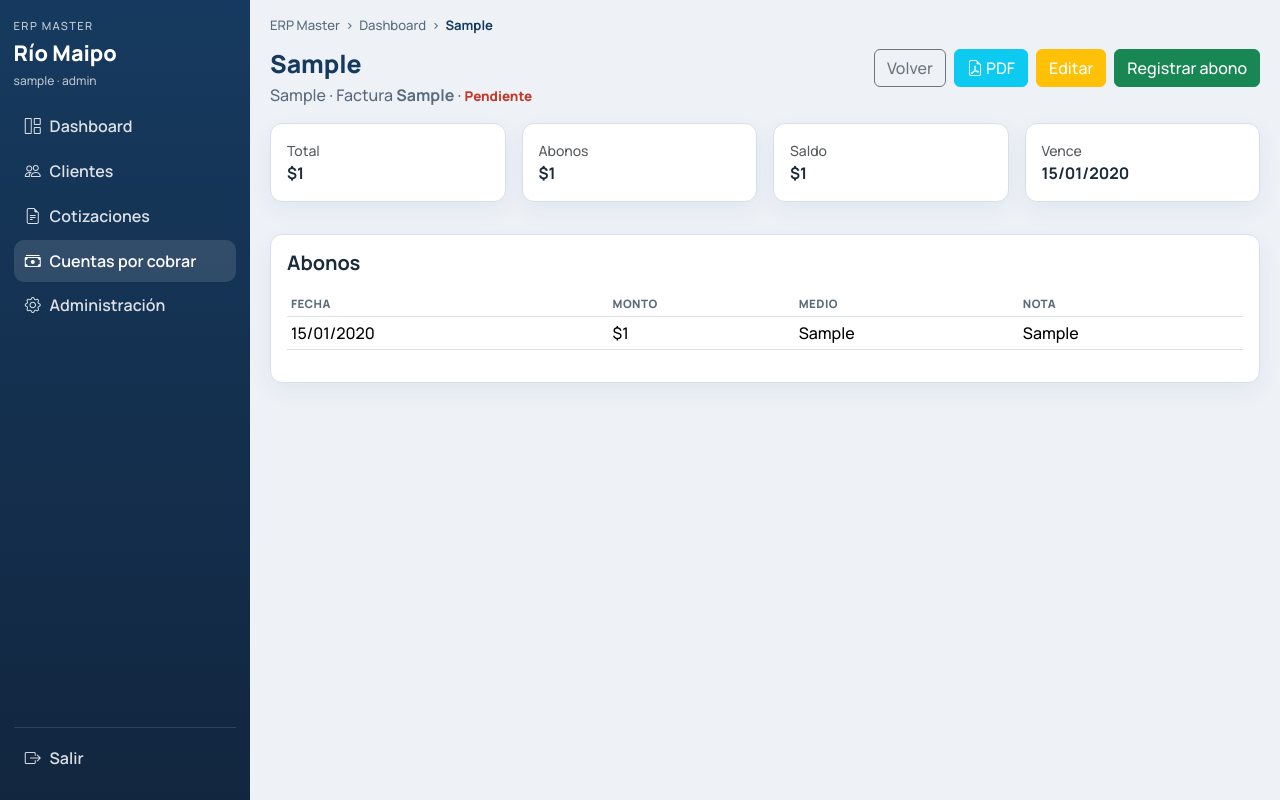
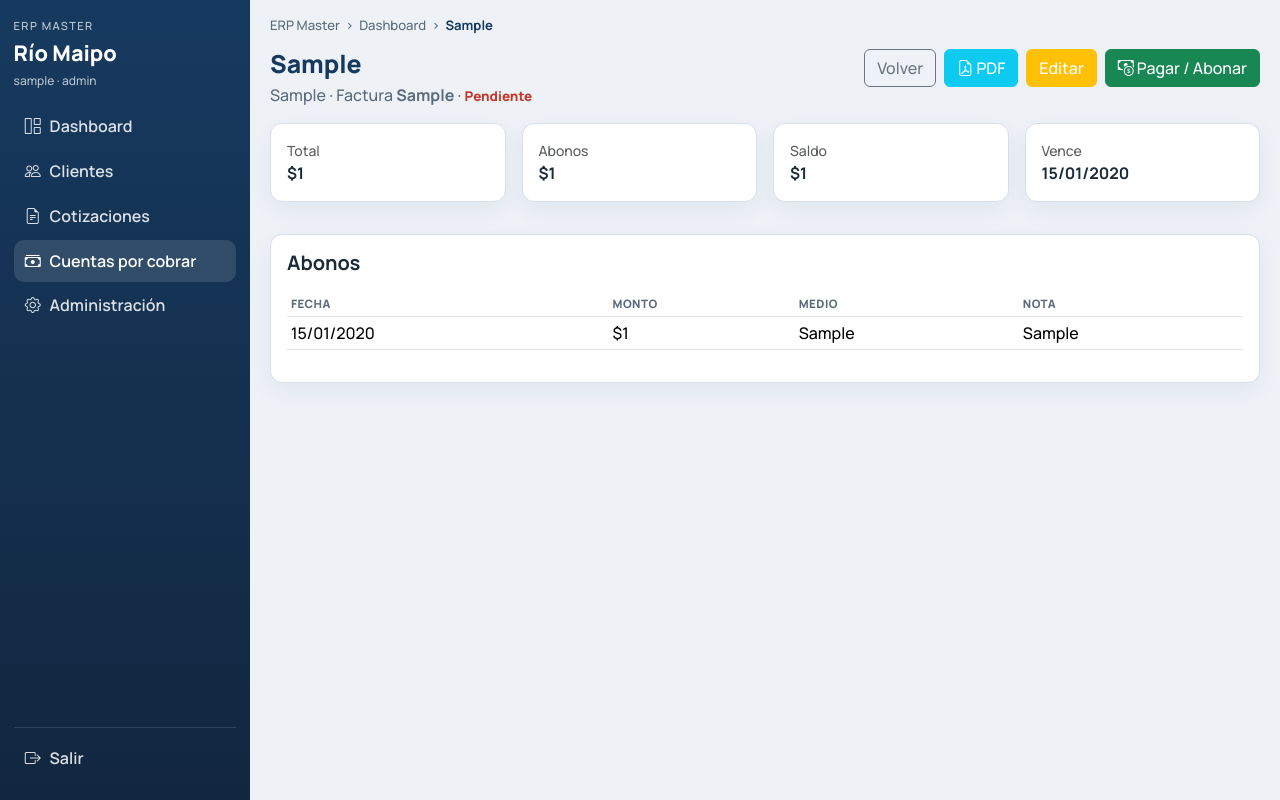
Before and after one commit to osvaldolirac-bit/ConstructPro-ERP, a Flask app: page /cuentas/1 in a window 1280 px wide. Run offline with Flask 3, Linux system fonts and the light colour scheme; the visitor is signed in with stand-in values (Sample User, id 1); data comes from the database, SQL or seed files in the repository; tables that the repository leaves empty hold one stand-in row (values such as "Sample post"); some libraries are stand-ins or nearby versions.

Commit message:
Update detalle CTA label for redesigned payment screen
Co-authored-by: osvaldolirac-bit <osvaldolirac-bit@users.noreply.github.com>

```diff
--- a/rmweb/templates/cuentas/detalle.html
+++ b/rmweb/templates/cuentas/detalle.html
@@ -15,7 +15,7 @@
     <a class="btn btn-info text-white" href="{{ url_for('cuentas_pdf', cuenta_id=cuenta.id) }}"><i class="bi bi-file-earmark-pdf"></i> PDF</a>
     <a class="btn btn-warning text-white" href="{{ url_for('cuentas_form', cuenta_id=cuenta.id) }}">Editar</a>
     {% if cuenta.saldo and cuenta.saldo > 0 %}
-    <a class="btn btn-success" href="{{ url_for('cuentas_abono', cuenta_id=cuenta.id) }}">Registrar abono</a>
+    <a class="btn btn-success" href="{{ url_for('cuentas_abono', cuenta_id=cuenta.id) }}"><i class="bi bi-cash-coin"></i> Pagar / Abonar</a>
     {% endif %}
   </div>
 </div>
```
